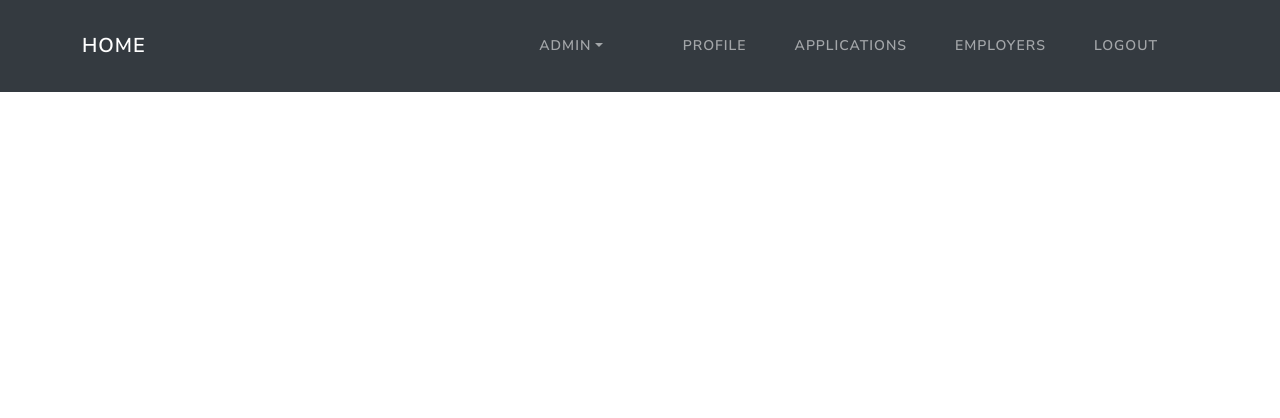
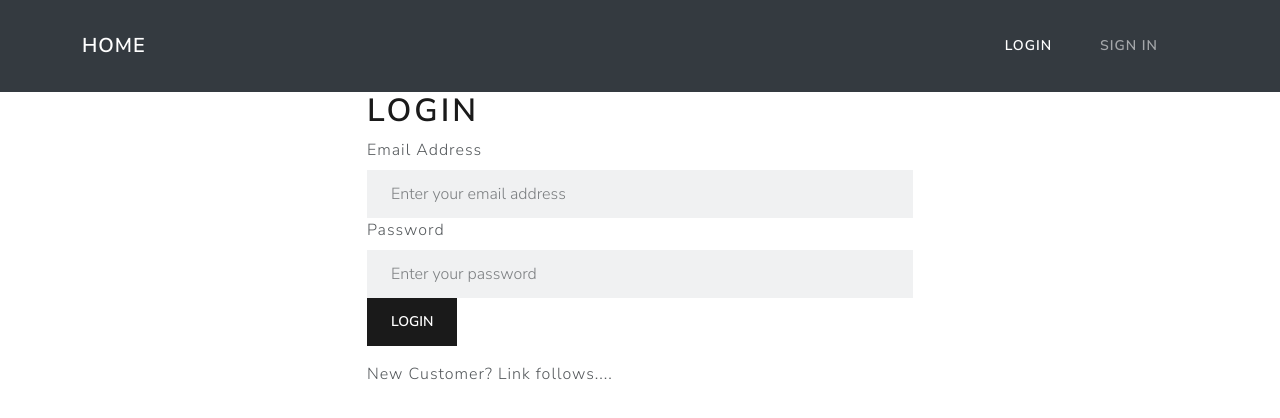
Before and after one commit to Frisianrage/application-tracker-frontend, a React (Create React App) app: page /login in a window 1280 px wide. Shown: the top 418 px of the page. Built offline with nearby package versions, Linux system fonts and the light colour scheme.

Commit message:
implemented authentification/login
created loginScreen and added form for login

created auth context/reducer to store token in the local storage

updated header for login/admin

```diff
--- a/package.json
+++ b/package.json
@@ -1,6 +1,7 @@
 {
   "name": "application-tracker-frontend",
   "version": "0.1.0",
+  "proxy": "http://127.0.0.1:5000",
   "private": true,
   "dependencies": {
     "@testing-library/jest-dom": "^5.16.2",
--- a/src/App.js
+++ b/src/App.js
@@ -1,5 +1,6 @@
 import React from 'react'
 import {BrowserRouter as Router, Route, Routes} from 'react-router-dom'
+import { AuthProvider } from './context/auth'
 import Header from './components/Header'
 import HomeScreen from './screens/HomeScreen'
 import ProfileScreen from './screens/ProfileScreen'
@@ -8,13 +9,17 @@ import ApplicationScreen from './screens/ApplicationScreen'
 import UserListScreen from './screens/UserListScreen'
 import EmployerListScreen from './screens/EmployerListScreen'
 import ApplicationListScreen from './screens/ApplicationListScreen'
+import LoginScreen from './screens/LoginScreen'
 
 function App() {
   return (
+    <AuthProvider>
       <Router>
         <Header />
         <Routes>
               <Route exact path='/' element={<HomeScreen />} />
+              <Route exact path='/login' element={<LoginScreen />} />
+              <Route exact path='/logout' element={<HomeScreen />} />
               <Route exact path='/profile' element={<ProfileScreen />} />
               <Route exact path='/employers' element={<EmployerScreen />} />
               <Route exact path='/applications' element={<ApplicationScreen />} />
@@ -23,6 +28,7 @@ function App() {
               <Route exact path='/admin/applicationlist' element={<ApplicationListScreen />} />
         </Routes>
       </Router>
+    </AuthProvider>
   );
 }
 
--- /dev/null
+++ b/src/components/FormContainer.js
@@ -0,0 +1,16 @@
+import React from 'react'
+import {Container, Row, Col} from 'react-bootstrap'
+
+const FormContainer = ({children}) => {
+    return (
+        <Container>
+            <Row className='justify-content-md-center'>
+                <Col xs={12} md={6}>
+                    {children}
+                </Col>
+            </Row>
+        </Container>
+    )
+}
+
+export default FormContainer
--- a/src/components/Header.js
+++ b/src/components/Header.js
@@ -1,10 +1,15 @@
-import React from 'react'
+import React, {useContext} from 'react'
+import { AuthContext } from '../context/auth'
 import {LinkContainer} from 'react-router-bootstrap'
 import {Container, Nav, Navbar, NavDropdown} from 'react-bootstrap'
 
 
 const NavBar = () => {
-    const userInfo = {isAdmin: true}
+    const {user, logout} = useContext(AuthContext)
+
+    const handleLogout = () => {
+        logout()
+    }
 
     return (
         <header>
@@ -16,9 +21,9 @@ const NavBar = () => {
                     <Navbar.Toggle aria-controls="basic-navbar-nav" />
                     <Navbar.Collapse id="basic-navbar-nav" className="justify-content-end">
 
-                        {userInfo ? (
+                        {user ? (
                             <Nav>
-                            {userInfo.isAdmin && (<Nav.Item>
+                            {user.isAdmin && (<Nav.Item>
                                 <NavDropdown title='Admin' id='adminmenu'>
                                     <LinkContainer to='/admin/userlist'>
                                         <NavDropdown.Item>Users</NavDropdown.Item>
@@ -47,7 +52,7 @@ const NavBar = () => {
                                 </LinkContainer>
                             </Nav.Item>
                             <Nav.Item>
-                                <LinkContainer to='/logout'>
+                                <LinkContainer to='/logout' onClick={handleLogout}>
                                     <Nav.Link><i className='fas fa-user'></i>Logout</Nav.Link>
                                 </LinkContainer>
                             </Nav.Item>
--- /dev/null
+++ b/src/context/auth.js
@@ -0,0 +1,72 @@
+import React, {useReducer, createContext} from 'react'
+import jwtDecode from 'jwt-decode'
+import axios from 'axios'
+
+const initialState = {
+    user: null
+}
+
+if(localStorage.getItem('jwtToken')){
+    const decodedToken =  jwtDecode(localStorage.getItem('jwtToken'))
+    console.log(decodedToken)
+    if(decodedToken.exp * 1000 < Date.now()){
+        localStorage.removeItem('jwtToken')
+    } else {
+        initialState.user = decodedToken
+    }
+}
+
+const AuthContext = createContext({
+    user: null,
+    login: (email, password) => {},
+    logout: () => {}
+})
+
+const AuthReducer = (state, action) => {
+    switch(action.type){
+        case 'LOGIN':
+            return {
+                ...state,
+                user: action.payload
+            }
+        case 'LOGOUT':
+            return {
+                ...state,
+                user: null
+            }
+        default: return state
+    }
+}
+
+const AuthProvider = (props) => {
+    const [state, dispatch] = useReducer(AuthReducer, initialState)
+
+    const login = async (email, password) => {
+        const config = {
+            headers: {
+                'Content-Type': 'application/json'
+            }
+        }
+
+        const {data} = await axios.post('/api/users/login', {email, password}, config)
+        localStorage.setItem('jwtToken', data.token)
+        console.log(data)
+        dispatch({
+            type: 'LOGIN',
+            payload: data
+        })
+    }
+
+    const logout = () => {
+        localStorage.removeItem('jwtToken')
+        dispatch({
+            type: 'LOGOUT'
+        })
+    }
+
+    return (
+        <AuthContext.Provider value={{user: state.user, login, logout }} {...props} />
+    )
+}
+
+export {AuthContext, AuthProvider}
--- a/src/screens/HomeScreen.js
+++ b/src/screens/HomeScreen.js
@@ -1,8 +1,20 @@
-import React from 'react'
+import React, {useContext} from 'react'
+import { AuthContext } from '../context/auth'
 
 function HomeScreen() {
+
+  const {user} = useContext(AuthContext)
+
+  if(user){
+    console.log(user)
+  }
+
   return (
-        <h1>Home</h1>
+    <>
+      {user ? (<h1> Hello User</h1>) : (<h1>Hello Stranger!!</h1>)}
+    </>
+
+
   );
 }
 
--- /dev/null
+++ b/src/screens/LoginScreen.js
@@ -0,0 +1,51 @@
+import React, {useState, useEffect, useContext} from 'react'
+import { AuthContext } from '../context/auth'
+import {useNavigate} from 'react-router-dom'
+import FormContainer from '../components/FormContainer'
+import {Form, Button, Row, Col} from 'react-bootstrap'
+
+const LoginScreen = () => {
+    const [email, setEmail] = useState('')
+    const [password, setPassword] = useState('')
+
+    const history = useNavigate();
+
+    const {user,login} = useContext(AuthContext)
+
+    const submitHandler = (e) => {
+        e.preventDefault()
+        login(email, password)
+    }
+
+    useEffect(() => {
+        if(user){
+            history('/')
+        }
+    }, [user,history])
+
+    return (
+        <FormContainer>
+            <h1>Login</h1>
+            <Form onSubmit={submitHandler}>
+                <Form.Group controlId='email'>
+                    <Form.Label>Email Address</Form.Label>
+                    <Form.Control type='email' placeholder='Enter your email address' value={email} onChange={(e) => setEmail(e.target.value)}></Form.Control>
+                </Form.Group>
+                <Form.Group controlId='password'>
+                    <Form.Label>Password</Form.Label>
+                    <Form.Control type='password' placeholder='Enter your password' value={password} onChange={(e) => setPassword(e.target.value)}></Form.Control>
+                </Form.Group>
+                <Button type='submit' variant='primary'>
+                    Login
+                </Button>
+            </Form>
+            <Row className='py-3'>
+                <Col>
+                    New Customer? Link follows....
+                </Col>
+            </Row>
+        </FormContainer>
+    )
+}
+
+export default LoginScreen
```
Also changed, not shown: 1 other file (tests, documents, lock files or other folders). Lines whose indentation alone changed are shown as unchanged.
